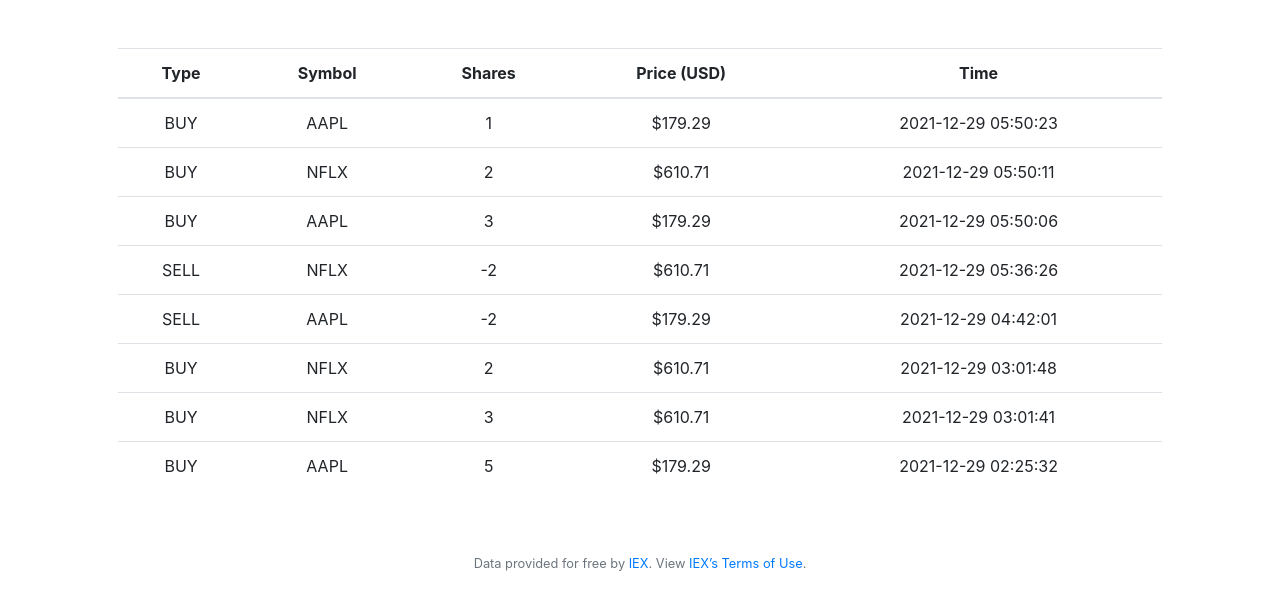
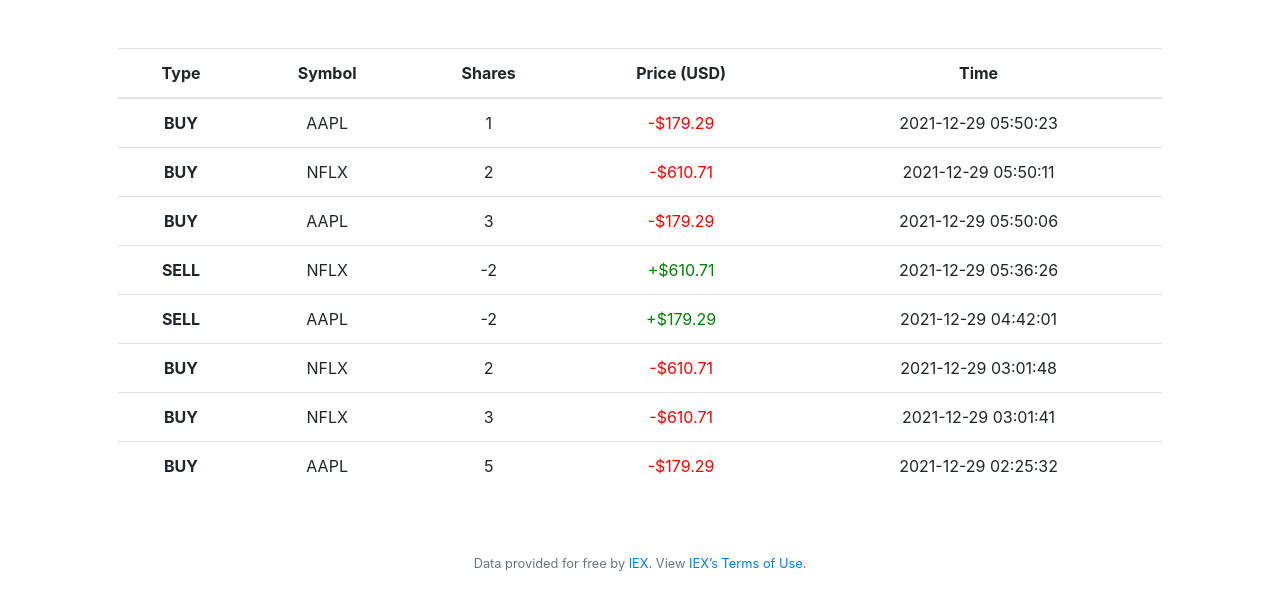
Before and after one commit to HEI204/CS50-pset9-Finance, a Flask app: page /history in a window 1280 px wide. Shown: the part 76-686 px from the top of the page. Run offline with Flask 2, Linux system fonts and the light colour scheme; a user stored in the database is signed in; data comes from the database, SQL or seed files in the repository; some libraries are stand-ins or nearby versions.

Commit message:
Add files via upload

```diff
--- a/templates/history.html
+++ b/templates/history.html
@@ -18,10 +18,14 @@
         <tbody>
             {% for record in transaction_info %}
                 <tr>
-                    <td> {{ record["type"] }}</td>
+                    <td><b> {{ record["type"] }} </b></td>
                     <td> {{ record["symbol"] }}</td>
                     <td> {{ record["shares"] }}</td>
-                    <td> {{ usd(record["price"]) }}</td>
+                    {% if (record["type"] == "SELL") or (record["type"] == "ADD CASH") %}
+                        <td><font color="green"> +{{ usd(record["price"]) }} </font></td>
+                    {% elif record["type"] == "BUY" %}
+                        <td><font color="red"> -{{ usd(record["price"]) }} </font></td>
+                    {% endif %}
                     <td> {{ record["timestamp"] }}</td>
                 </tr>
             {% endfor %}
```
